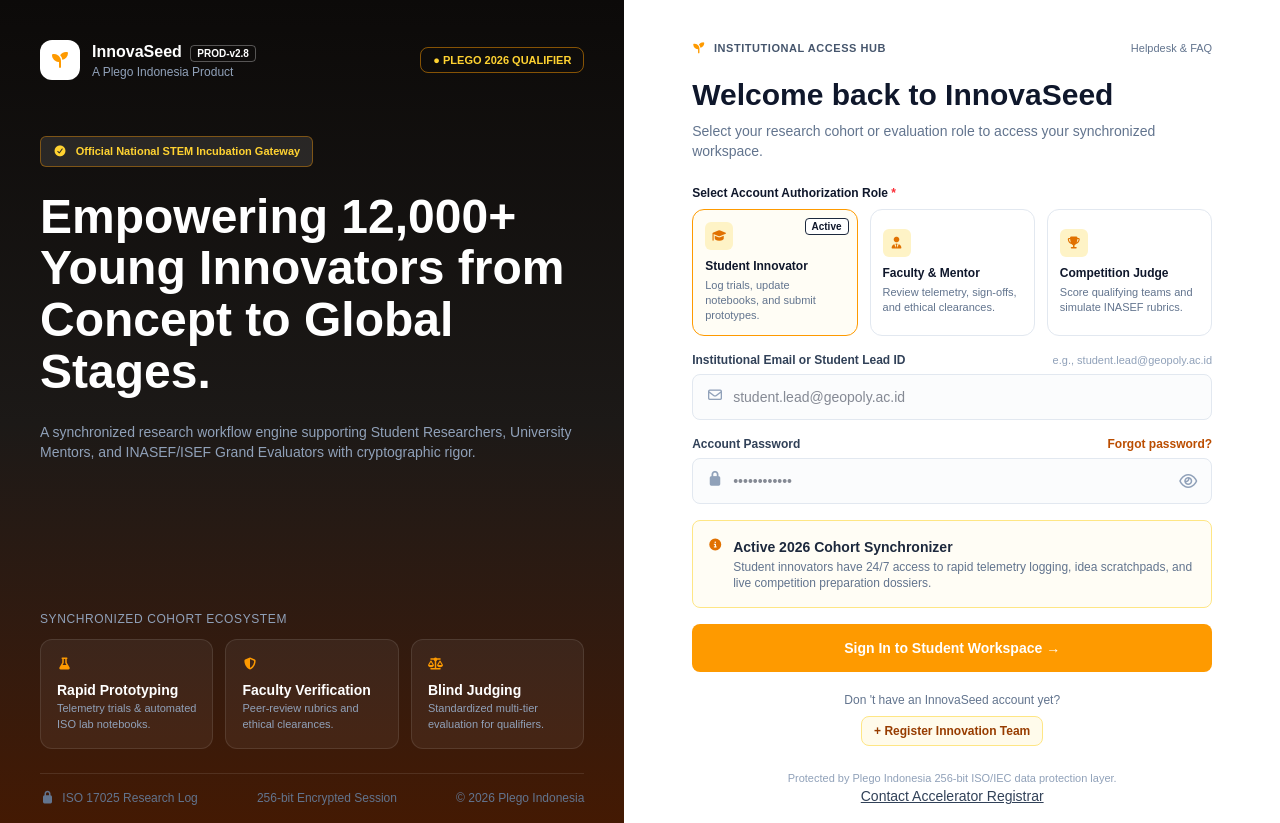
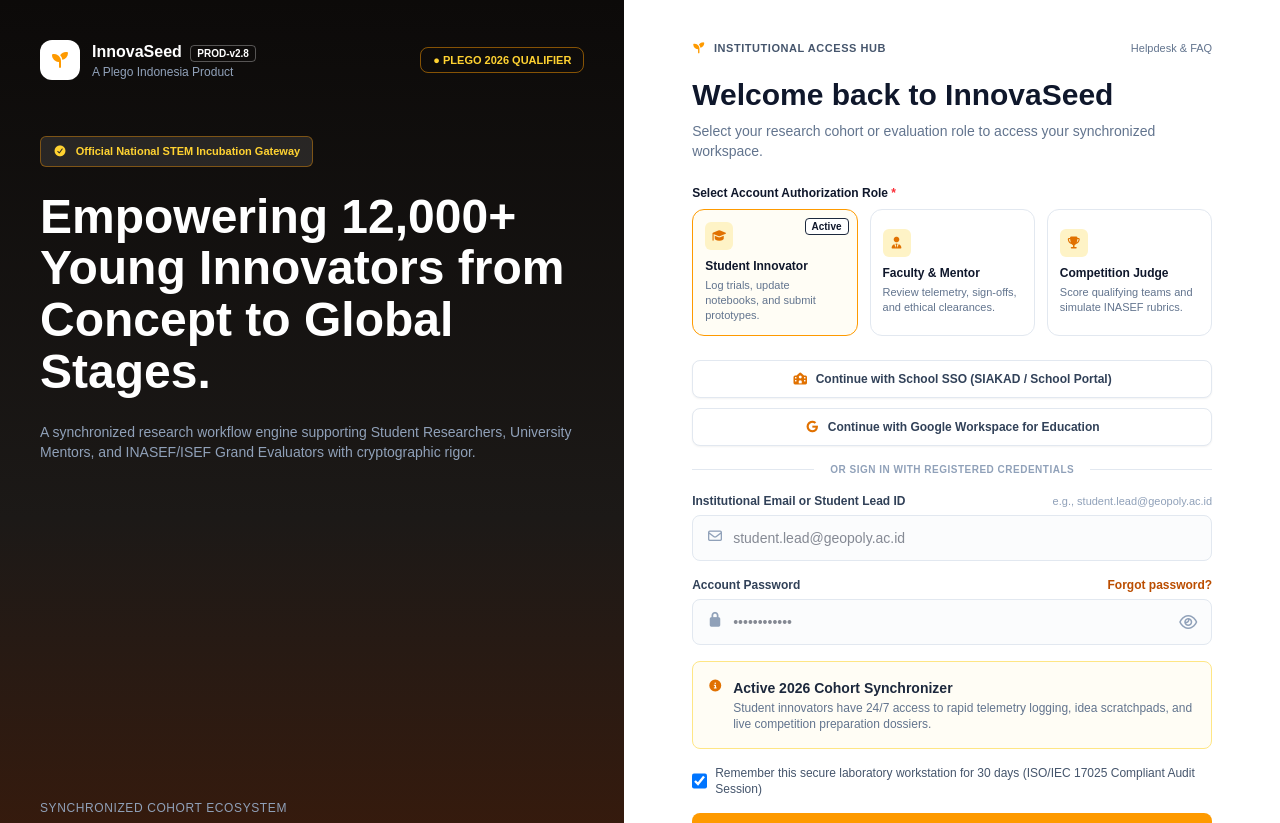
Before and after one commit to itsdinuu/InnovaSeed, a Next.js app: page /login in a window 1280 px wide. Shown: the top 823 px of the page. Built offline with nearby package versions, Linux system fonts and the light colour scheme; no server answers.

Commit message:
add feature login w google

```diff
--- a/app/dashboard/idea-bank/page.tsx
+++ b/app/dashboard/idea-bank/page.tsx
@@ -4,14 +4,13 @@ import { useEffect, useState } from 'react'
 import { supabase } from '@/lib/supabaseClient'
 
 type Idea = {
-  id?: number
+  id: number
   title?: string
   description?: string
   status?: string
-  tags?: string[] | string
-  author_id?: string | null
+  tags?: string[] | string | null
+  feasibility_score?: number | string | null
   votes?: number
-  feasibility_score?: number | string
 }
 
 export default function IdeaBankPage() {
@@ -19,6 +18,10 @@ export default function IdeaBankPage() {
   const [loading, setLoading] = useState(true)
   const [showModal, setShowModal] = useState(false)
 
+  // State untuk mode Edit (menyimpan ID ide yang sedang diedit)
+  const [editingId, setEditingId] = useState<number | null>(null)
+
+  // Form state
   const [title, setTitle] = useState('')
   const [description, setDescription] = useState('')
   const [status, setStatus] = useState('Raw Concept')
@@ -29,7 +32,6 @@ export default function IdeaBankPage() {
     fetchIdeas()
   }, [])
 
-  // 1. Ambil data langsung dari tabel ideas secara bersih tanpa relasi rumit
   async function fetchIdeas() {
     setLoading(true)
     const { data } = await supabase
@@ -43,14 +45,59 @@ export default function IdeaBankPage() {
     setLoading(false)
   }
 
-  async function handleCreateIdea(e: React.FormEvent) {
+  // Fungsi Buka Modal untuk Tambah Baru
+  function handleOpenCreateModal() {
+    setEditingId(null)
+    setTitle('')
+    setDescription('')
+    setStatus('Raw Concept')
+    setTags('')
+    setFeasibilityScore('7.5')
+    setShowModal(true)
+  }
+
+  // Fungsi Buka Modal untuk Edit Data
+  function handleOpenEditModal(item: Idea) {
+    setEditingId(item.id)
+    setTitle(item.title || '')
+    setDescription(item.description || '')
+    setStatus(item.status || 'Raw Concept')
+    setTags(Array.isArray(item.tags) ? item.tags.join(', ') : (item.tags || ''))
+    setFeasibilityScore(item.feasibility_score?.toString() || '7.5')
+    setShowModal(true)
+  }
+
+  // Fungsi Simpan (Bisa untuk Create baru atau Update data lama)
+  async function handleSaveIdea(e: React.FormEvent) {
     e.preventDefault()
     if (!title.trim()) return
 
+    const formattedTags = tags ? tags.split(',').map(t => t.trim()).filter(Boolean) : []
+    const parsedScore = parseFloat(feasibilityScore) || 0
+
+    if (editingId) {
+      // PROSES EDIT / UPDATE
+      const { error } = await supabase
+        .from('ideas')
+        .update({
+          title,
+          description,
+          status,
+          tags: formattedTags,
+          feasibility_score: parsedScore
+        })
+        .eq('id', editingId)
+
+      if (!error) {
+        setShowModal(false)
+        fetchIdeas()
+      } else {
+        alert('Failed to update idea: ' + error.message)
+      }
+    } else {
+      // PROSES CREATE BARU
       const { data: { session } } = await supabase.auth.getSession()
       const userId = session?.user?.id || null
-
-    const formattedTags = tags ? tags.split(',').map(t => t.trim()).filter(Boolean) : []
 
       const { error } = await supabase.from('ideas').insert([
         {
@@ -60,20 +107,32 @@ export default function IdeaBankPage() {
           tags: formattedTags,
           author_id: userId,
           votes: 0,
-        feasibility_score: parseFloat(feasibilityScore) || 0
+          feasibility_score: parsedScore
         }
       ])
 
       if (!error) {
-      setTitle('')
-      setDescription('')
-      setStatus('Raw Concept')
-      setTags('')
-      setFeasibilityScore('7.5')
         setShowModal(false)
-      fetchIdeas() // Otomatis refresh daftar ide setelah berhasil simpan
+        fetchIdeas()
       } else {
         alert('Failed to save idea: ' + error.message)
+      }
+    }
+  }
+
+  // Fungsi Hapus (Delete) Ide
+  async function handleDeleteIdea(id: number) {
+    if (!confirm('Are you sure you want to delete this idea?')) return
+
+    const { error } = await supabase
+      .from('ideas')
+      .delete()
+      .eq('id', id)
+
+    if (!error) {
+      fetchIdeas()
+    } else {
+      alert('Failed to delete idea: ' + error.message)
     }
   }
 
@@ -85,7 +144,7 @@ export default function IdeaBankPage() {
           <p className="text-sm text-slate-500 mt-1">Capture, vote and validate concepts before they become prototypes.</p>
         </div>
         <button
-          onClick={() => setShowModal(true)}
+          onClick={handleOpenCreateModal}
           className="inline-flex items-center gap-2 rounded-lg px-4 py-2.5 text-sm font-semibold bg-amber-500 text-white hover:bg-amber-600 transition shadow-sm"
         >
           <i className="fa-solid fa-plus"></i> Capture New Idea
@@ -106,8 +165,27 @@ export default function IdeaBankPage() {
       ) : (
         <div className="grid md:grid-cols-2 gap-4">
           {ideas.map((item) => (
-            <div key={item.id} className="bg-white border border-slate-200 rounded-xl p-5 shadow-sm space-y-3">
-              <div className="flex items-center justify-between">
+            <div key={item.id} className="bg-white border border-slate-200 rounded-xl p-5 shadow-sm space-y-3 relative group">
+
+              {/* Tombol Edit & Delete di Pojok Kanan Atas Kartu */}
+              <div className="absolute top-4 right-4 flex items-center gap-1.5 opacity-80 group-hover:opacity-100 transition">
+                <button
+                  onClick={() => handleOpenEditModal(item)}
+                  title="Edit Idea"
+                  className="w-7 h-7 rounded-lg bg-slate-100 text-slate-600 hover:bg-amber-50 hover:text-amber-600 flex items-center justify-center text-xs transition"
+                >
+                  <i className="fa-solid fa-pen"></i>
+                </button>
+                <button
+                  onClick={() => handleDeleteIdea(item.id)}
+                  title="Delete Idea"
+                  className="w-7 h-7 rounded-lg bg-slate-100 text-slate-600 hover:bg-rose-50 hover:text-rose-600 flex items-center justify-center text-xs transition"
+                >
+                  <i className="fa-solid fa-trash"></i>
+                </button>
+              </div>
+
+              <div className="flex items-center justify-between pr-16">
                 <span className="text-[11px] font-semibold px-2.5 py-1 rounded-md bg-slate-100 text-slate-700">
                   {item.status || 'Raw Concept'}
                 </span>
@@ -137,18 +215,20 @@ export default function IdeaBankPage() {
         </div>
       )}
 
-      {/* Modal / Form Input */}
+      {/* Modal / Form Input (Digunakan untuk Tambah & Edit) */}
       {showModal && (
         <div className="fixed inset-0 bg-slate-900/50 backdrop-blur-xs flex items-center justify-center p-4 z-50">
           <div className="bg-white rounded-2xl max-w-lg w-full p-6 shadow-xl space-y-4">
             <div className="flex justify-between items-center border-b border-slate-100 pb-3">
-              <h3 className="font-bold text-lg">Capture New Innovation Idea</h3>
+              <h3 className="font-bold text-lg">
+                {editingId ? 'Edit Innovation Idea ✏️' : 'Capture New Innovation Idea 💡'}
+              </h3>
               <button onClick={() => setShowModal(false)} className="text-slate-400 hover:text-slate-600">
                 <i className="fa-solid fa-xmark text-lg"></i>
               </button>
             </div>
 
-            <form onSubmit={handleCreateIdea} className="space-y-4">
+            <form onSubmit={handleSaveIdea} className="space-y-4">
               <div>
                 <label className="block text-xs font-semibold text-slate-700 mb-1">Idea Title</label>
                 <input
@@ -205,8 +285,7 @@ export default function IdeaBankPage() {
                 <input
                   type="text"
                   value={tags}
-                  onChange={(e) => tags && setTags(e.target.value)}
-                  onChangeCapture={(e) => setTags(e.target.value)}
+                  onChange={(e) => setTags(e.target.value)}
                   placeholder="iot, agritech, materials"
                   className="w-full rounded-lg border border-slate-200 bg-slate-50 px-3 py-2.5 text-sm outline-none focus:border-amber-500"
                 />
@@ -224,7 +303,7 @@ export default function IdeaBankPage() {
                   type="submit"
                   className="px-5 py-2 text-sm font-semibold bg-amber-500 text-white rounded-lg hover:bg-amber-600 transition shadow-sm"
                 >
-                  Save Idea
+                  {editingId ? 'Save Changes' : 'Save Idea'}
                 </button>
               </div>
             </form>
--- a/app/login/page.tsx
+++ b/app/login/page.tsx
@@ -9,6 +9,7 @@ export default function LoginPage() {
   const [email, setEmail] = useState('')
   const [password, setPassword] = useState('')
   const [showPassword, setShowPassword] = useState(false)
+  const [rememberMe, setRememberMe] = useState(true)
   const [loading, setLoading] = useState(false)
   const [errorMessage, setErrorMessage] = useState('')
 
@@ -24,7 +25,7 @@ export default function LoginPage() {
     setErrorMessage('')
 
     try {
-      const { data, error } = await supabase.auth.signInWithPassword({
+      const { error } = await supabase.auth.signInWithPassword({
         email,
         password,
       })
@@ -41,6 +42,25 @@ export default function LoginPage() {
     } finally {
       setLoading(false)
     }
+  }
+
+  const handleGoogleSSO = async () => {
+    try {
+      const { error } = await supabase.auth.signInWithOAuth({
+        provider: 'google',
+        options: {
+          redirectTo: `${window.location.origin}${roles[activeRole].link}`
+        }
+      })
+      if (error) throw error
+    } catch (err: unknown) {
+      const message = err instanceof Error ? err.message : 'Google SSO login failed.'
+      setErrorMessage(message)
+    }
+  }
+
+  const handleSchoolSSO = () => {
+    alert('School SSO integration (SIAKAD / School Portal) is processing.')
   }
 
   return (
@@ -139,7 +159,32 @@ export default function LoginPage() {
             </div>
           )}
 
-          <form onSubmit={handleLogin} className="mt-4">
+          {/* School SSO and Google Workspace Providers */}
+          <div className="mt-6 space-y-2.5">
+            <button
+              type="button"
+              onClick={handleSchoolSSO}
+              className="w-full flex items-center justify-center gap-2 rounded-lg border border-slate-200 bg-white py-2.5 px-4 text-xs font-semibold text-slate-700 hover:bg-slate-50 transition shadow-xs"
+            >
+              <i className="fa-solid fa-school text-amber-600"></i> Continue with School SSO (SIAKAD / School Portal)
+            </button>
+            <button
+              type="button"
+              onClick={handleGoogleSSO}
+              className="w-full flex items-center justify-center gap-2 rounded-lg border border-slate-200 bg-white py-2.5 px-4 text-xs font-semibold text-slate-700 hover:bg-slate-50 transition shadow-xs"
+            >
+              <i className="fa-brands fa-google text-amber-600"></i> Continue with Google Workspace for Education
+            </button>
+          </div>
+
+          {/* Divider */}
+          <div className="relative flex py-4 items-center">
+            <div className="grow border-t border-slate-200"></div>
+            <span className="shrink mx-4 text-[10px] uppercase tracking-wider text-slate-400 font-semibold">Or sign in with registered credentials</span>
+            <div className="grow border-t border-slate-200"></div>
+          </div>
+
+          <form onSubmit={handleLogin}>
             <div className="flex justify-between">
               <label className="block text-xs font-semibold text-slate-700 mb-1.5">Institutional Email or Student Lead ID</label>
               <span className="text-[11px] text-slate-400">e.g., student.lead@geopoly.ac.id</span>
@@ -187,6 +232,19 @@ export default function LoginPage() {
               </div>
             </div>
 
+            {/* Remember Me Option */}
+            <div className="flex items-center mb-4 text-xs">
+              <label className="flex items-center gap-2 cursor-pointer text-slate-600">
+                <input
+                  type="checkbox"
+                  checked={rememberMe}
+                  onChange={(e) => setRememberMe(e.target.checked)}
+                  className="rounded border-slate-300 text-amber-500 focus:ring-0 w-4 h-4"
+                />
+                Remember this secure laboratory workstation for 30 days (ISO/IEC 17025 Compliant Audit Session)
+              </label>
+            </div>
+
             <button
               type="submit"
               disabled={loading}
@@ -196,8 +254,7 @@ export default function LoginPage() {
             </button>
           </form>
 
-          <p className="text-center text-xs text-slate-500 mt-5">Don
-            &apos;t have an InnovaSeed account yet?</p>
+          <p className="text-center text-xs text-slate-500 mt-5">Don&apos;t have an InnovaSeed account yet?</p>
           <div className="flex flex-wrap justify-center gap-2 mt-2 text-xs font-semibold">
             <Link href="/register" className="inline-flex items-center justify-center gap-2 rounded-lg px-3 py-1.5 text-xs font-semibold bg-amber-50 border border-amber-200 text-amber-800 hover:bg-amber-100">+ Register Innovation Team</Link>
           </div>
```
Lines whose indentation alone changed are shown as unchanged.
